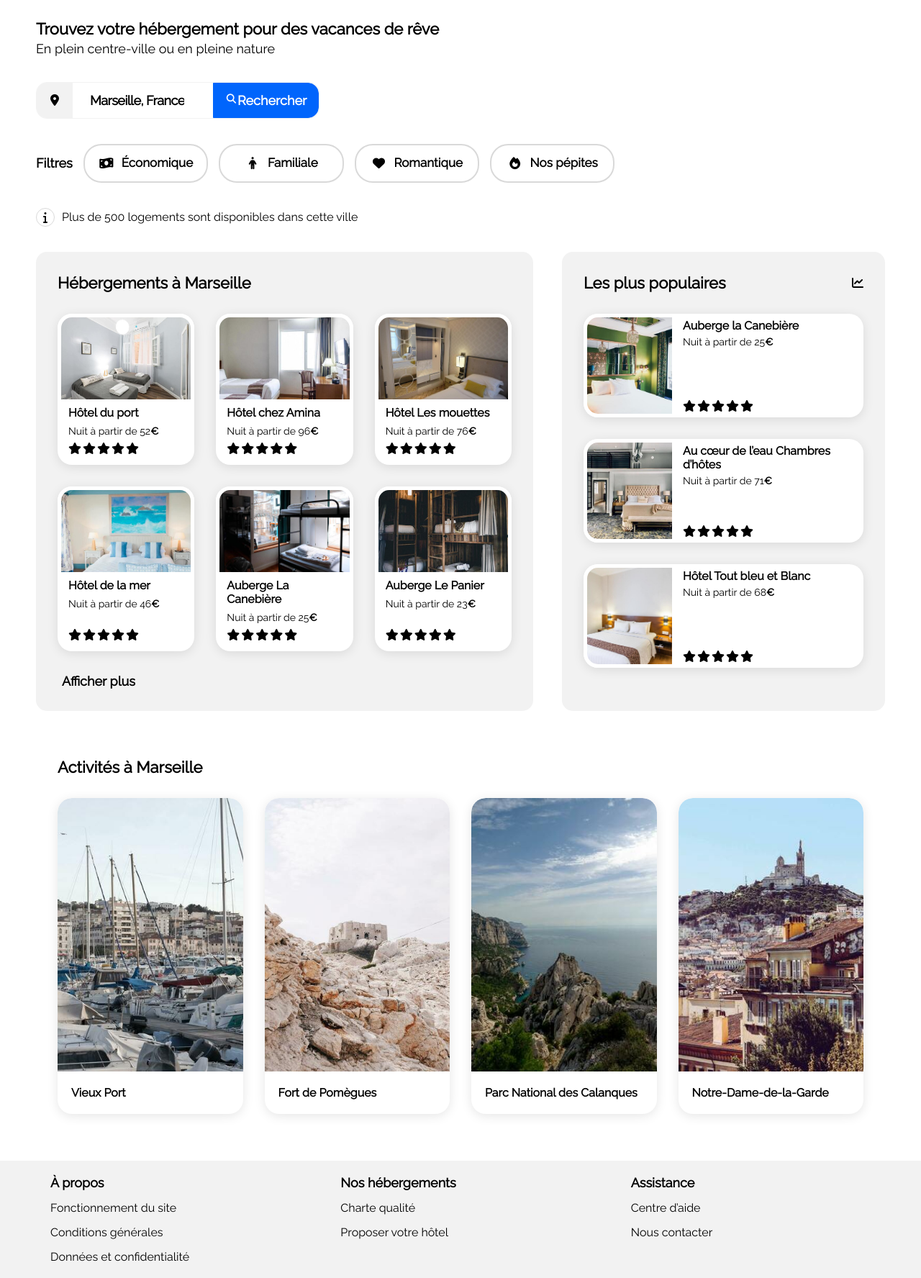
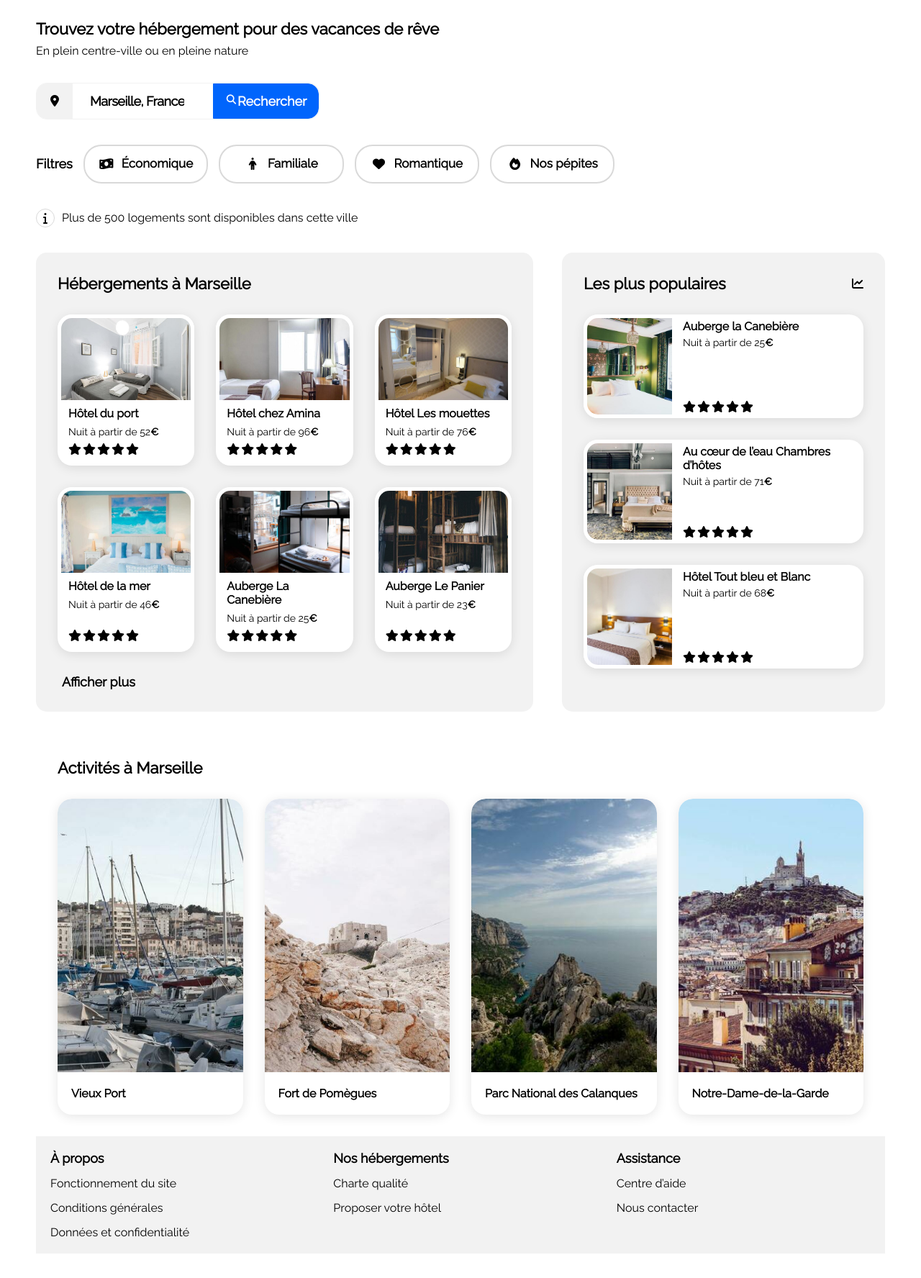
Before and after one commit to Vincentvdt/Projet1_OC_Booki, a plain HTML site: page index.html in a window 1280 px wide. Shown: the part 82-1858 px from the top of the page at 72% size. After the commit the page ends 1824 px from the top, so only its background shows below. Drawn offline with Linux system fonts and the light colour scheme.

Commit message:
fix some margin and padding

```diff
--- a/index.html
+++ b/index.html
@@ -302,6 +302,7 @@
 	  <p>Votre résolution d'écran est trop basse pour afficher correctement cette application correctement... </p>
 	</aside>
 	<footer class="footer container">
+	  <div class="footer__wrapper">
 		<div class="footer__block">
 		  <h2 class="footer__block-title">À propos</h2>
 		  <ul class="footer__list">
@@ -338,6 +339,7 @@
 			</li>
 		  </ul>
 		</div>
+	  </div>
 	</footer>
 	<script crossorigin="anonymous" src="https://kit.fontawesome.com/73c6dc8226.js"></script>
   </body>
--- a/style.css
+++ b/style.css
@@ -1,3 +1,4 @@
+
 a, body, div, footer, h1, h2, h3, h4, h5, h6, header, html, i, img, label, li, menu, nav, p, s, section, span, ul {
     margin: 0;
     padding: 0;
@@ -26,9 +27,13 @@ ul {
     list-style: none
 }
 
-body {
+html, body {
     font-family: Raleway, sans-serif;
     font-size: 16px;
+}
+
+body {
+
     color: #000;
     margin: 0
 }
@@ -36,13 +41,8 @@ body {
 .container {
     width: 100%;
     max-width: 1440px;
-    padding: 0 50px;
     margin: 0 auto;
     box-sizing: border-box;
-}
-
-section {
-    margin-bottom: 35px
 }
 
 h2 {
@@ -61,11 +61,12 @@ h2 {
     max-width: 60px;
     height: auto;
     object-fit: contain;
-    padding: 30px 0;
+    padding: 30px 50px;
 }
 
 .header__nav {
-    height: 100%
+    height: 100%;
+    padding: 0px 50px;
 }
 
 .header__nav-menu {
@@ -101,8 +102,18 @@ h2 {
     opacity: 1
 }
 
+main {
+    display: flex;
+    padding: 0 50px;
+    margin: 30px auto 0 !important;
+    flex-direction: column;
+    align-items: flex-start;
+    gap: 35px;
+    align-self: stretch;
+}
+
 .info {
-    margin-top: 30px;
+
     display: flex;
     align-items: flex-start;
     flex-direction: column;
@@ -110,6 +121,9 @@ h2 {
 }
 
 .info__title {
+    display: flex;
+    flex-direction: column;
+    gap: 8px;
     font-size: 1.375rem;
     font-weight: 700;
     line-height: 26px;
@@ -117,7 +131,7 @@ h2 {
 }
 
 .info__subtitle {
-    font-size: 1.125rem; /* 18px */
+    font-size: 1rem;
     line-height: 19px;
     font-weight: 400
 }
@@ -286,6 +300,7 @@ h2 {
 .offers {
     display: flex;
     align-items: center;
+    align-self: stretch;
     gap: 40px;
 }
 
@@ -408,6 +423,7 @@ h2 {
 .offers__card-info {
     display: flex;
     flex-direction: column;
+    align-self: stretch;
 }
 
 .offers__card.vertical .offers__card-info {
@@ -479,7 +495,8 @@ h2 {
     border: none;
     background: 0 0;
     cursor: pointer;
-    text-align: left
+    text-align: left;
+    align-self: stretch;
 }
 
 .show-more_btn:hover {
@@ -547,20 +564,17 @@ h2 {
     line-height: normal
 }
 
-footer {
+.footer__wrapper {
     display: flex;
-    flex-direction: row;
-    justify-content: center;
-    align-items: center;
-    gap: 30px;
-    margin: 35px auto 0 !important;
-    background: #f2f2f2
+    margin: 0 50px;
+    background: #f2f2f2;
+    align-self: stretch;
 }
 
 .footer__block {
     display: flex;
     flex-direction: column;
-    flex: 1;
+    flex: 1 0 0;
     align-self: stretch;
     align-items: flex-start;
     gap: 15px;
```
Lines whose indentation alone changed are shown as unchanged.
